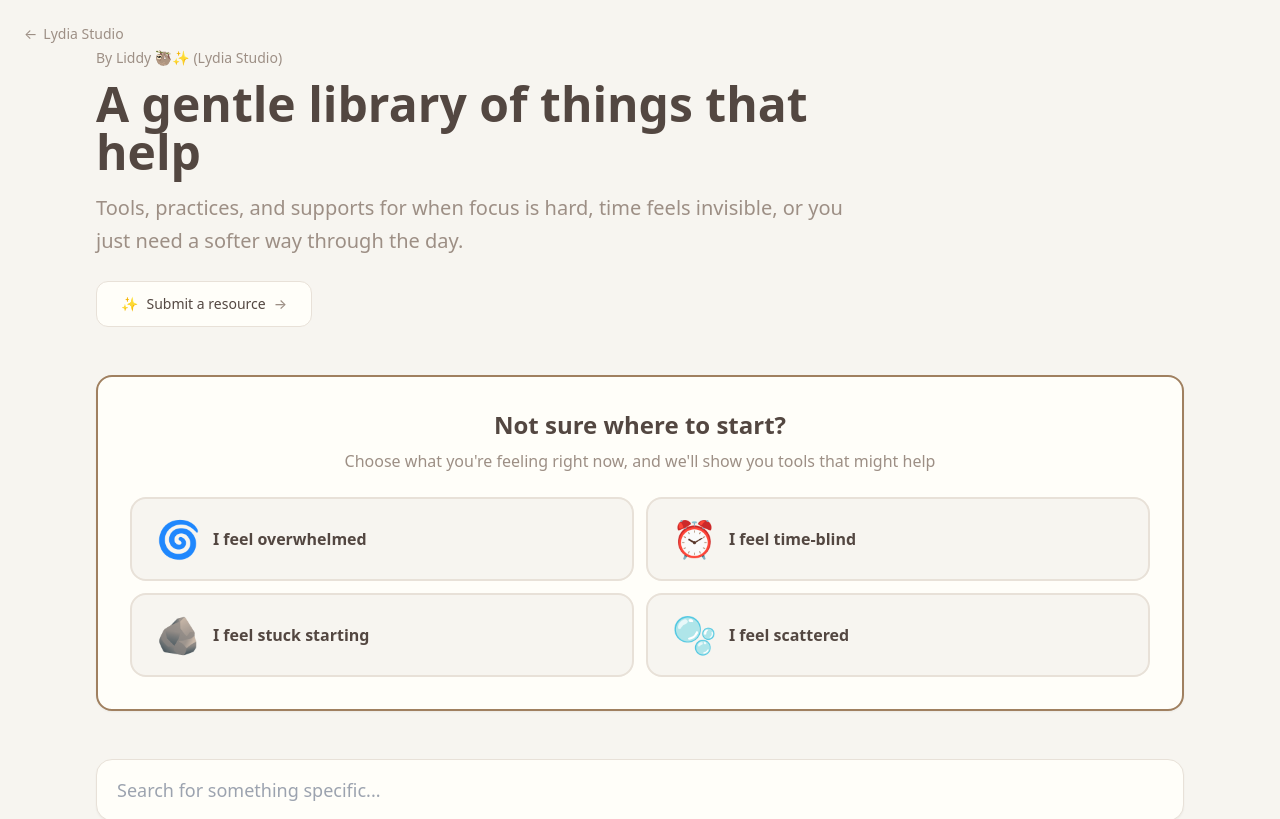
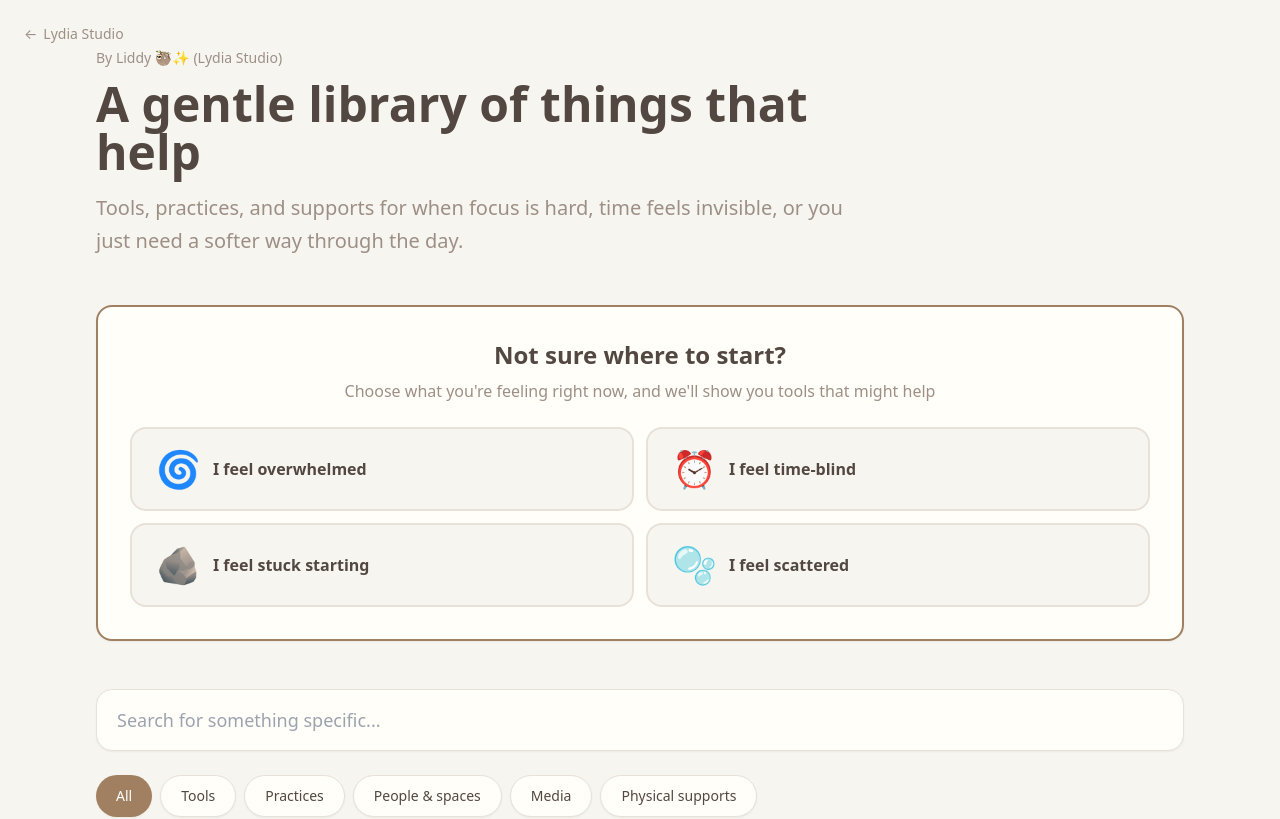
Before and after one commit to lydiacodesdaily/lydiastudio-resources, a Next.js app: page / in a window 1280 px wide. Shown: the top 819 px of the page. Built offline with nearby package versions, Linux system fonts and the light colour scheme.

Commit message:
remove submit a resource form for now

```diff
--- a/app/page.tsx
+++ b/app/page.tsx
@@ -289,7 +289,7 @@
           <p className="text-xl leading-relaxed" style={{ color: 'var(--muted)' }}>
             Tools, practices, and supports for when focus is hard, time feels invisible, or you just need a softer way through the day.
           </p>
-          <div className="mt-6">
+          {/* <div className="mt-6">
             <a
               href="https://docs.google.com/forms/d/e/1FAIpQLSeLFxEkB1WoeYkZT4g6qnwdcDMTJk4HaHjIJumPMIjFB6RDAg/viewform?usp=header"
               target="_blank"
@@ -305,7 +305,7 @@
               Submit a resource
               <span style={{ color: 'var(--muted)' }}>→</span>
             </a>
-          </div>
+          </div> */}
         </header>
 
         <div className="mb-12 rounded-2xl p-8 border-2 shadow-sm" style={{
```
